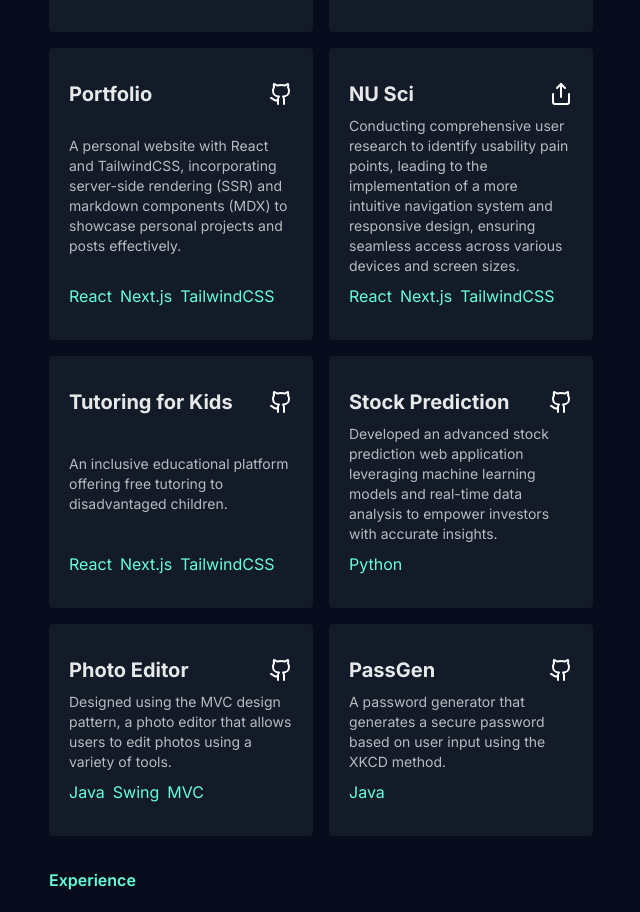
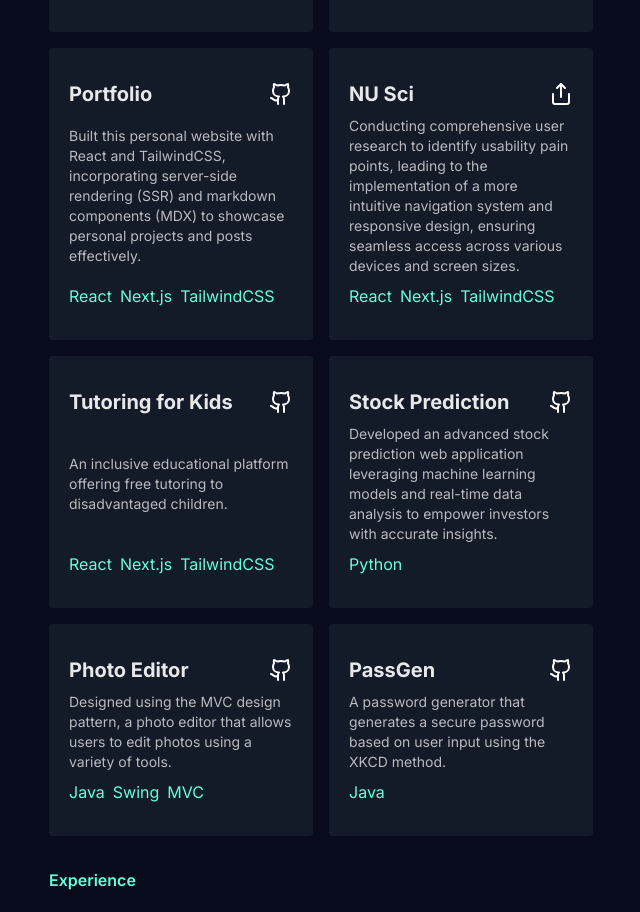
Before and after one commit to Sedanah/final-portfolio, a Next.js app: page / in a window 1280 px wide. Shown: the part 1264-2176 px from the top of the page, without its empty margins (319-959 px from the left). Built offline with nearby package versions, Linux system fonts and the light colour scheme.

Commit message:
upd projects

```diff
--- a/src/app/page.js
+++ b/src/app/page.js
@@ -171,7 +171,7 @@ const projects = [
   {
     projectName: "Portfolio",
     description:
-      "A personal website with React and TailwindCSS, incorporating server-side rendering (SSR) and markdown components (MDX) to showcase personal projects and posts effectively.",
+      "Built this personal website with React and TailwindCSS, incorporating server-side rendering (SSR) and markdown components (MDX) to showcase personal projects and posts effectively.",
     techStack: "React, Next.js, TailwindCSS",
     githubLink: "https://github.com/Sedanah/final-portfolio",
     liveLink: "",
```
